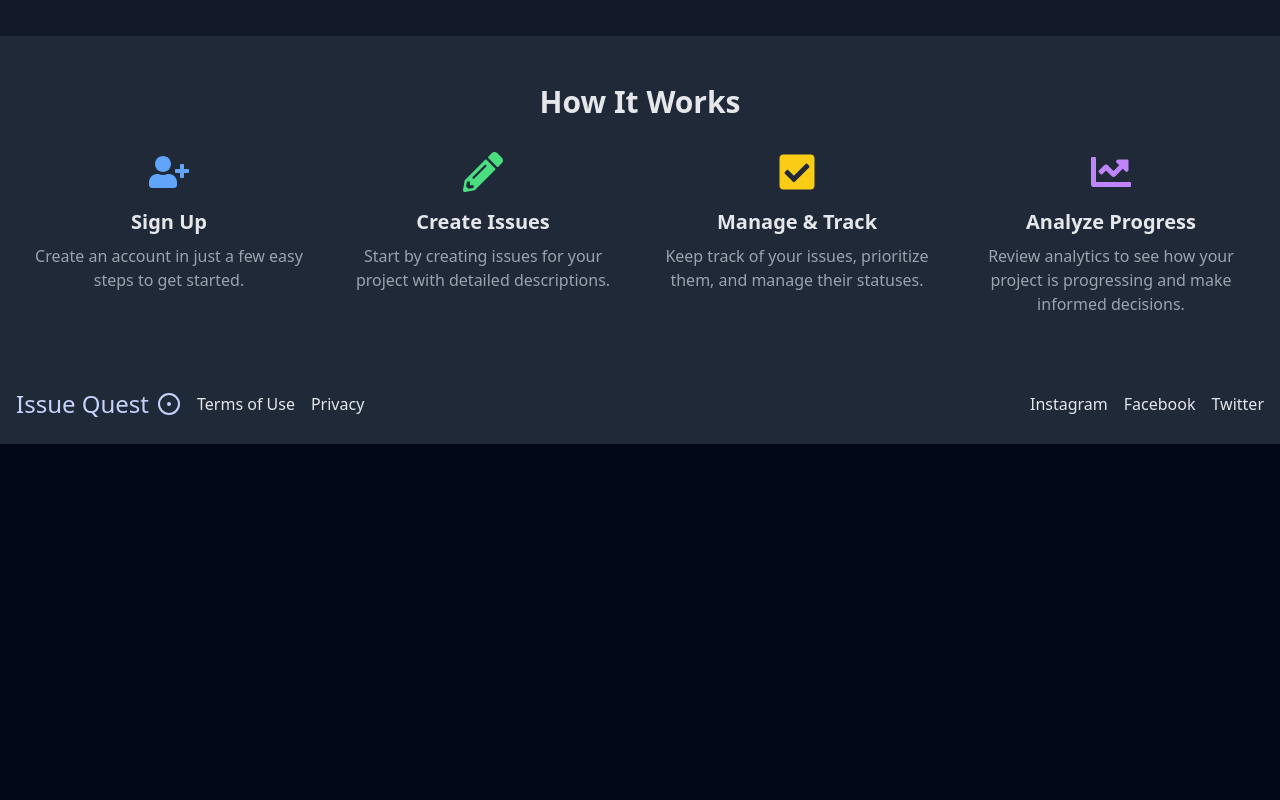
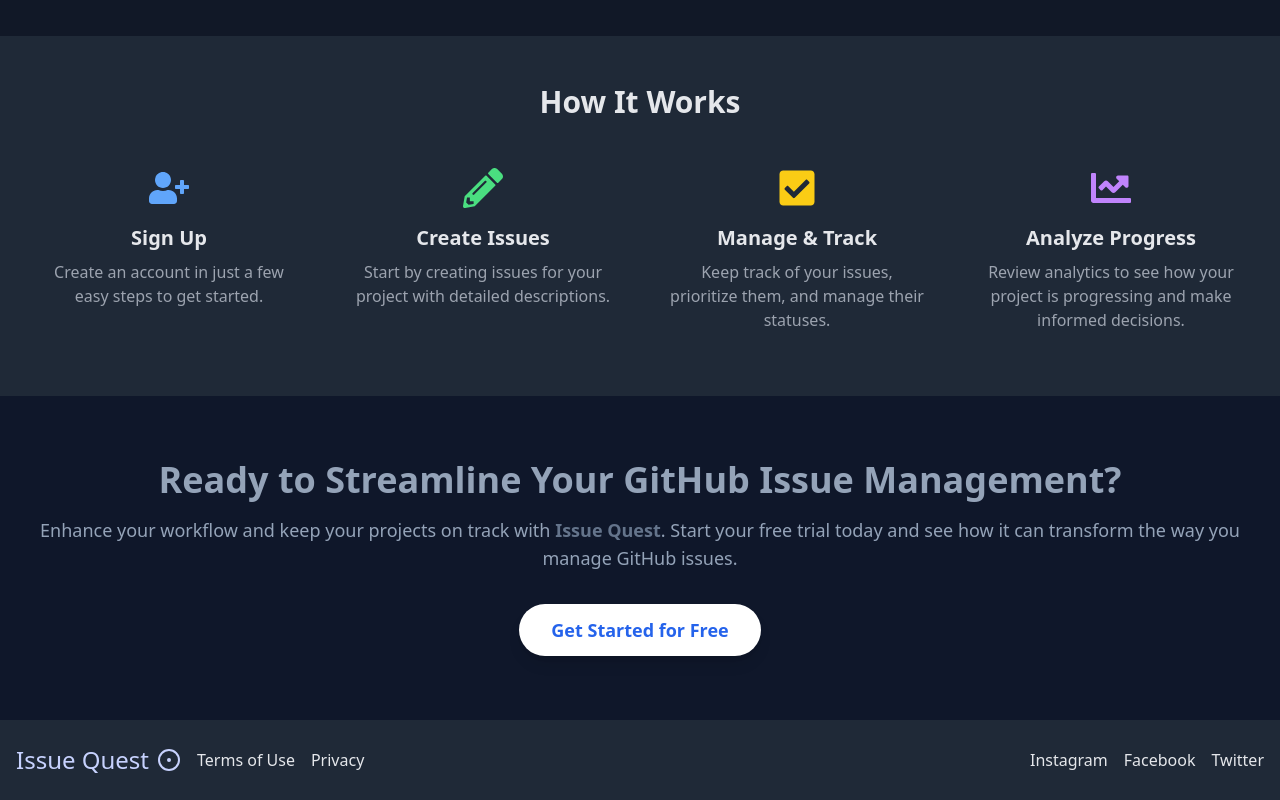
Before and after one commit to Anushka200310/issue-quest, a React (Vite) app in the folder client/: page / in a window 1280 px wide. Shown: the part 1094-1894 px from the top of the page. Before the commit the page ends 1538 px from the top, so only its background shows below. Built offline with nearby package versions, Linux system fonts and the light colour scheme; no server answers.

Commit message:
added cta section

```diff
--- /dev/null
+++ b/client/src/components/Cta.jsx
@@ -0,0 +1,27 @@
+import useAuth from '@/store/auth';
+import React from 'react';
+import { Link } from 'react-router-dom';
+
+const Cta = () => {
+    const { isLoggedIn } = useAuth();
+  return (
+    <section className="py-16 bg-slate-200 dark:bg-slate-900">
+      <div className="container mx-auto px-6 lg:px-8 text-center">
+        <h2 className="text-4xl font-extrabold mb-4 text-slate-700 dark:text-slate-400">Ready to Streamline Your GitHub Issue Management?</h2>
+        <p className="text-lg mb-8 text-slate-900 dark:text-slate-400">
+          Enhance your workflow and keep your projects on track with <span className='text-slate-700 dark:text-slate-500 font-bold'>Issue Quest</span>. Start your free trial today and see how it can transform the way you manage GitHub issues.
+        </p>
+        <div className="flex justify-center">
+          <Link
+            to={isLoggedIn ? "/create" : "/signup"}
+            className="px-8 py-3 text-lg font-semibold bg-white text-blue-600 rounded-full shadow-lg hover:bg-gray-100 transition-transform transform hover:scale-105"
+          >
+            Get Started for Free
+          </Link>
+        </div>
+      </div>
+    </section>
+  );
+};
+
+export default Cta;
--- a/client/src/components/Steps.jsx
+++ b/client/src/components/Steps.jsx
@@ -31,7 +31,7 @@ const Steps = () => {
         <h2 className="text-3xl font-bold text-gray-800 dark:text-gray-200 mb-8">How It Works</h2>
         <div className="grid grid-cols-1 sm:grid-cols-2 lg:grid-cols-4 gap-10">
           {steps.map((step, index) => (
-            <div key={index} className="flex flex-col items-center">
+            <div key={index} className="flex flex-col items-center py-4 px-2 hover:shadow-lg">
               {step.icon}
               <h3 className="mt-4 text-xl font-semibold text-gray-800 dark:text-gray-200">
                 {step.title}
--- a/client/src/pages/Home.jsx
+++ b/client/src/pages/Home.jsx
@@ -2,6 +2,7 @@ import React from "react";
 import Footer from "@/components/Footer";
 import Hero from "@/components/Hero";
 import Steps from "@/components/Steps";
+import Cta from "@/components/Cta";
 
 const Home = () => {
 
@@ -9,6 +10,7 @@ const Home = () => {
     <>
       <Hero />
       <Steps />
+      <Cta />
       <Footer />
     </>
   );
```
Also changed, not shown: 2 other files (tests, documents, lock files or other folders).
